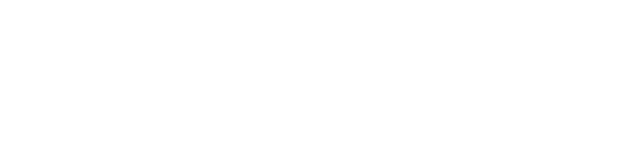
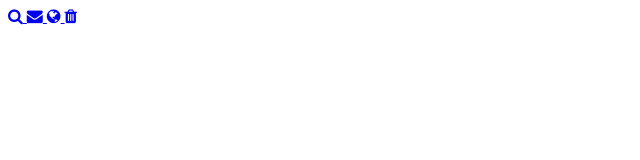
Before and after one commit to javasalt/sturdy-sniffle, a plain HTML site: page index.html in a window 1280 px wide. Shown: the whole page, without its empty margins (0-640 px from the left). Drawn offline with Linux system fonts and the light colour scheme.

Commit message:
Update index.html

```diff
--- a/index.html
+++ b/index.html
@@ -1,8 +1,23 @@
 <!DOCTYPE html>
 <html>
   <head>
+    <link rel="stylesheet" href="https://cdnjs.cloudflare.com/ajax/libs/font-awesome/4.7.0/css/font-awesome.min.css">
     <title>Hello world!</title>
   </head>
   <body>
+    <div class="icon-bar">
+      <a href="#">
+        <i class="fa fa-search"></i>
+      </a>
+      <a href="#">
+        <i class="fa fa-envelope"></i>
+      </a>
+      <a href="#">
+        <i class="fa fa-globe"></i>
+      </a>
+      <a href="#">
+        <i class="fa fa-trash"></i>
+      </a>
+    </div>
   </body>
 </html>
```
